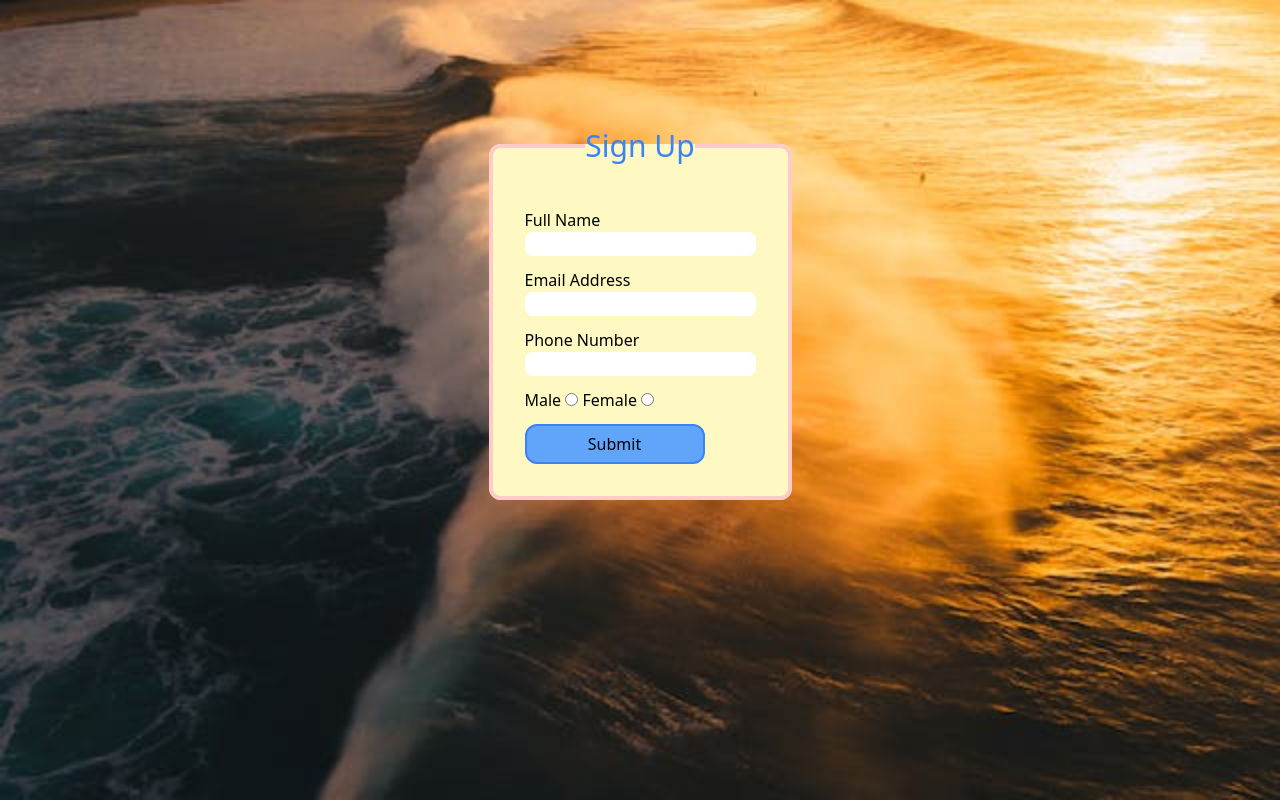
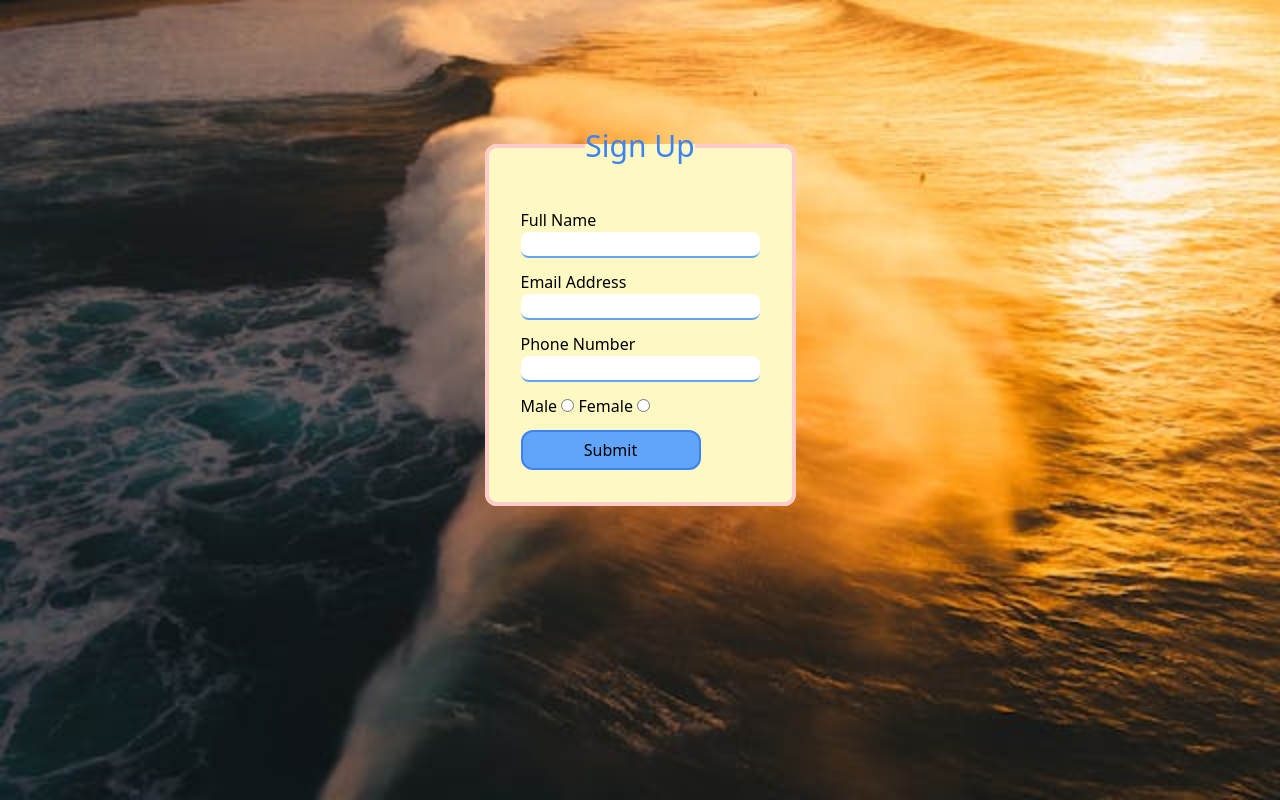
Before and after one commit to BlarQ/wk5ap2, a website: page signup.html in a window 1280 px wide. Drawn offline with Linux system fonts and the light colour scheme.

Commit message:
add: border bottom tailwind

```diff
--- a/signup.html
+++ b/signup.html
@@ -11,17 +11,17 @@
         <fieldset class="border-4 border-red-200 rounded-xl flex justify-center w-6 mx-auto my-[10%] bg-yellow-100">
             <legend class="text-center  text-blue-500 text-3xl capitalize">Sign Up</legend>
             <ul class="m-8">
-                <li class="my-3 bottom-1">
-                    <label for="full" class="">Full Name</label>
-                    <input type="text" name="fullName" id="full" class="rounded-lg outline-none">
+                <li class="my-3 ">
+                    <label for="full">Full Name</label>
+                    <input type="text" name="fullName" id="full" class="rounded-lg outline-none border-b-2 border-blue-400 pl-2">
                 </li>
                 <li class="my-3">
                     <label for="email">Email Address</label>
-                    <input type="email" name="email" id="email" required class="rounded-lg outline-none">
+                    <input type="email" name="email" id="email" required class="rounded-lg outline-none border-b-2 border-blue-400 pl-2">
                 </li>
                 <li class="my-3">
                     <label for="phone">Phone Number</label>
-                    <input type="tel" name="tel" id="phone" class="rounded-lg outline-none">
+                    <input type="tel" name="tel" id="phone" class="rounded-lg outline-none border-b-2 border-blue-400 pl-2">
                 </li>
                 <li class="my-3">
                     <label for="gender">Male</label>
```
Also changed, not shown: damola/collins.css.
